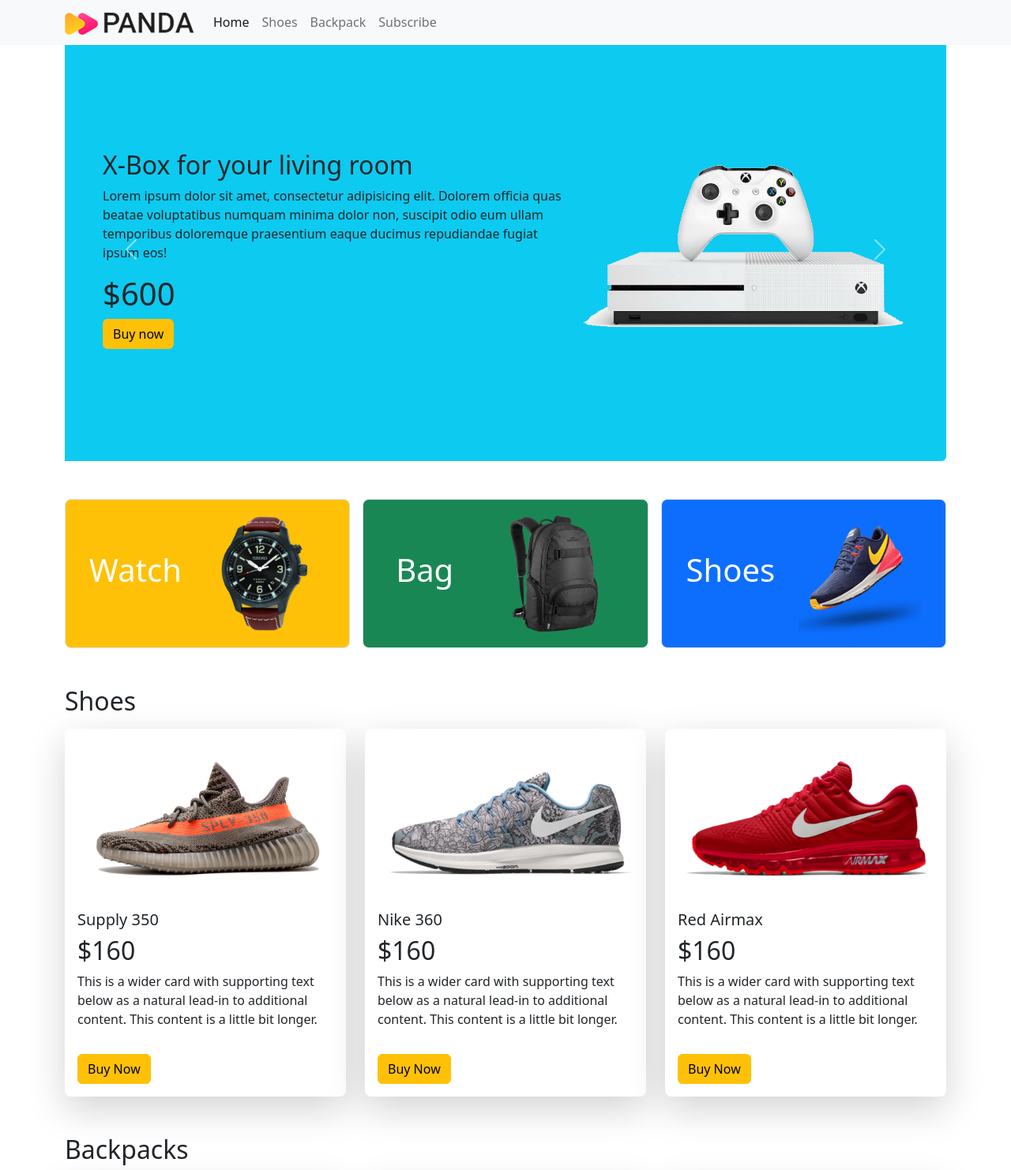
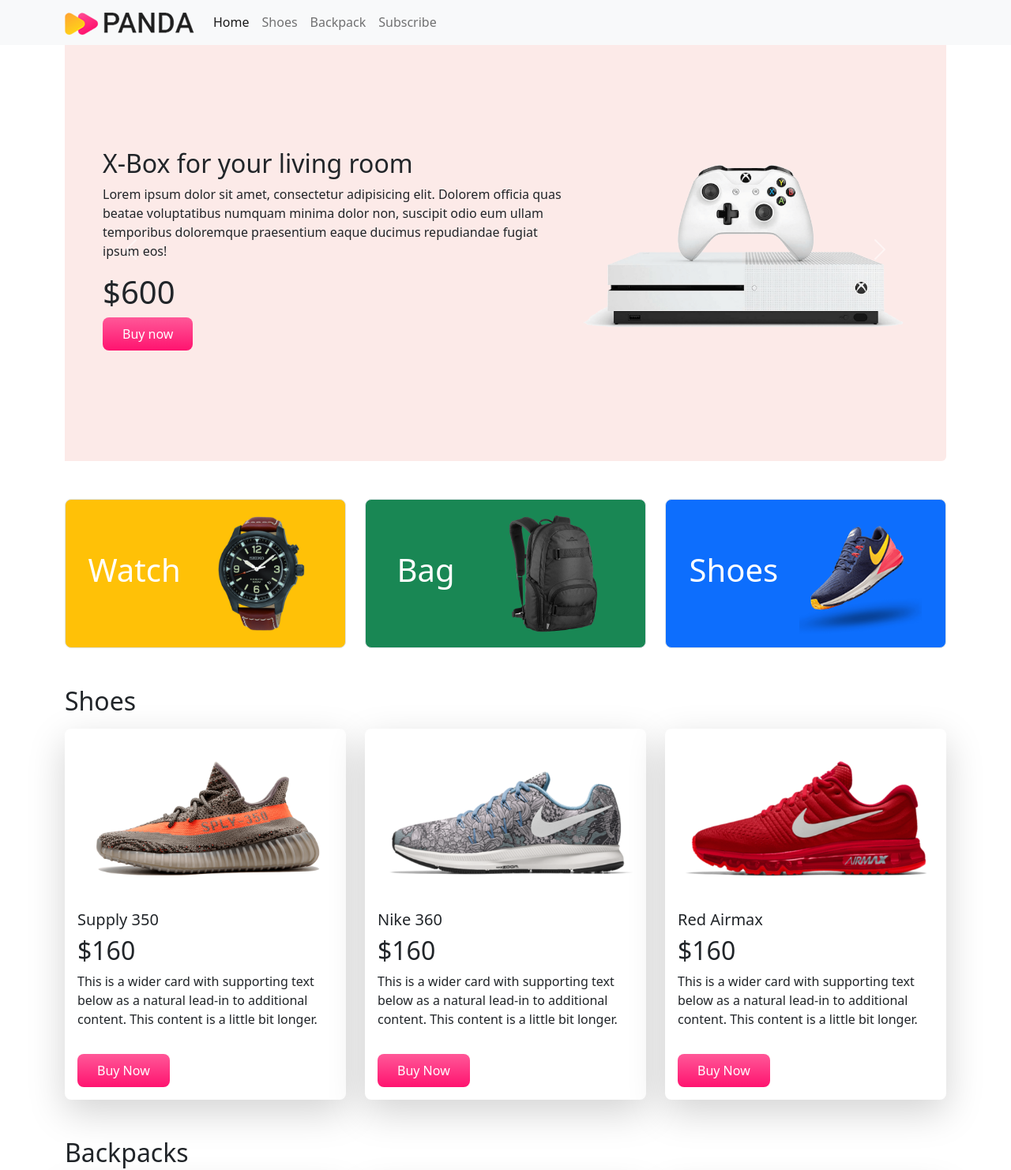
Before and after one commit to StrikerAbir/Panda-commerce, a plain HTML site: page index.html in a window 1280 px wide. Shown: the top 1482 px of the page at 79% size. Drawn offline with nearby package versions, Linux system fonts and the light colour scheme.

Commit message:
13.8 override default botstrap style use custm css

```diff
--- /dev/null
+++ b/css/style.css
@@ -0,0 +1,13 @@
+.panda-bg-primary{
+    background-color: #fceae8;
+}
+.catagories img{
+    width: 100px;
+}
+.panda-btn{
+    background-image: linear-gradient(to bottom, #FF5898 0%, #FF136F 100%);
+    color: #fff;
+    border: none;
+    border-radius: 8px;
+    padding: 9px 25px;
+}
--- a/index.html
+++ b/index.html
@@ -7,6 +7,7 @@
     <title>Panda Commerce</title>
     <link rel="stylesheet" href="https://cdn.jsdelivr.net/npm/bootstrap@5.2.0/dist/css/bootstrap.min.css
 ">
+    <link rel="stylesheet" href="css/style.css">
 </head>
 <body>
     <header class="container">
@@ -43,7 +44,7 @@
         <section class="mt-5">
             <div id="carouselExampleControls" class="carousel slide" data-bs-ride="carousel">
                 <div class="carousel-inner">
-                    <div class="carousel-item active rounded bg-info p-5">
+                    <div class="carousel-item active rounded panda-bg-primary p-5">
                         <div class="row">
                             <div class="col-lg-7 d-flex align-items-center ">
                                <div>
@@ -51,13 +52,13 @@
                                     <p>Lorem ipsum dolor sit amet, consectetur adipisicing elit. Dolorem officia quas beatae voluptatibus numquam minima
                                         dolor non, suscipit odio eum ullam temporibus doloremque praesentium eaque ducimus repudiandae fugiat ipsum eos!</p>
                                     <h1>$420</h1>
-                                    <div class="btn btn-warning">Buy now</div>
+                                    <div class="btn panda-btn">Buy now</div>
                                </div>
                             </div>
                             <div class="col-lg-5"><img class="img-fluid" src="images/banner-images/headphone.png" class="d-block w-100" alt="..."></div>
                         </div>
                     </div>
-                    <div class="carousel-item active rounded bg-info p-5">
+                    <div class="carousel-item active rounded panda-bg-primary p-5">
                         <div class="row">
                             <div class="col-lg-7 d-flex align-items-center ">
                                <div>
@@ -65,13 +66,13 @@
                                     <p>Lorem ipsum dolor sit amet, consectetur adipisicing elit. Dolorem officia quas beatae voluptatibus numquam minima
                                         dolor non, suscipit odio eum ullam temporibus doloremque praesentium eaque ducimus repudiandae fugiat ipsum eos!</p>
                                     <h1>$1200</h1>
-                                    <div class="btn btn-warning">Buy now</div>
+                                    <div class="btn panda-btn">Buy now</div>
                                </div>
                             </div>
                             <div class="col-lg-5"><img class="img-fluid" src="images/banner-images/tv.png" class="d-block w-100" alt="..."></div>
                         </div>
                     </div>
-                    <div class="carousel-item active rounded bg-info p-5">
+                    <div class="carousel-item active rounded panda-bg-primary p-5">
                         <div class="row">
                             <div class="col-lg-7 d-flex align-items-center ">
                                <div>
@@ -79,7 +80,7 @@
                                     <p>Lorem ipsum dolor sit amet, consectetur adipisicing elit. Dolorem officia quas beatae voluptatibus numquam minima
                                         dolor non, suscipit odio eum ullam temporibus doloremque praesentium eaque ducimus repudiandae fugiat ipsum eos!</p>
                                     <h1>$600</h1>
-                                    <div class="btn btn-warning">Buy now</div>
+                                    <div class="btn panda-btn">Buy now</div>
                                </div>
                             </div>
                             <div class="col-lg-5"><img class="img-fluid" src="images/banner-images/xbox.png" class="d-block w-100" alt="..."></div>
@@ -102,7 +103,7 @@
         <!-- catagories start -->
         <section>
             <div class="container text-center my-5">
-                <div class="row g-3">
+                <div class="row g-4 categories">
                     <!-- single catagory -->
                     <div class="col-lg-4 col-md-6 col-sm-12">
                         <div class="p-3 border bg-warning d-flex align-items-center justify-content-around rounded-3">
@@ -143,7 +144,7 @@
                                 content. This content is a little bit longer.</p>
                         </div>
                         <div class="m-3">
-                            <button class="btn btn-warning">Buy Now</button>
+                            <button class="btn panda-btn">Buy Now</button>
                         </div>
                     </div>
                 </div>
@@ -158,7 +159,7 @@
                                 content. This content is a little bit longer.</p>
                         </div>
                         <div class="m-3">
-                            <button class="btn btn-warning">Buy Now</button>
+                            <button class="btn panda-btn">Buy Now</button>
                         </div>
                     </div>
                 </div>
@@ -173,7 +174,7 @@
                                 content. This content is a little bit longer.</p>
                         </div>
                         <div class="m-3">
-                            <button class="btn btn-warning">Buy Now</button>
+                            <button class="btn panda-btn">Buy Now</button>
                         </div>
                     </div>
                 </div>
@@ -195,7 +196,7 @@
                                 additional content. This content is a little bit longer.</p>
                         </div>
                         <div class="m-3">
-                            <button class="btn btn-warning">Buy Now</button>
+                            <button class="btn panda-btn">Buy Now</button>
                         </div>
                     </div>
                 </div>
@@ -210,7 +211,7 @@
                                 additional content. This content is a little bit longer.</p>
                         </div>
                         <div class="m-3">
-                            <button class="btn btn-warning">Buy Now</button>
+                            <button class="btn panda-btn">Buy Now</button>
                         </div>
                     </div>
                 </div>
@@ -225,7 +226,7 @@
                                 additional content. This content is a little bit longer.</p>
                         </div>
                         <div class="m-3">
-                            <button class="btn btn-warning">Buy Now</button>
+                            <button class="btn panda-btn">Buy Now</button>
                         </div>
                     </div>
                 </div>
@@ -233,7 +234,7 @@
         </section>
 
         <!-- subscribe start -->
-        <section style="height: 300px" id="subscribe" class="container rounded-3 d-flex justify-content-center align-items-center bg-info">
+        <section style="height: 300px" id="subscribe" class="container rounded-3 d-flex justify-content-center align-items-center panda-bg-primary">
             <div>
                 <h2>Let's Stay In Touch</h2>
                 <p>Get updates on sales, specials and more</p>
@@ -241,7 +242,7 @@
                     <div class="mb-2">
                         <input type="email" class="form-control" id="exampleInputEmail1" aria-describedby="emailHelp">
                     </div>
-                    <button type="submit" class="btn btn-warning">Submit</button>
+                    <button type="submit" class="btn panda-btn">Submit</button>
                 </form>
             </div>
         </section>
```
